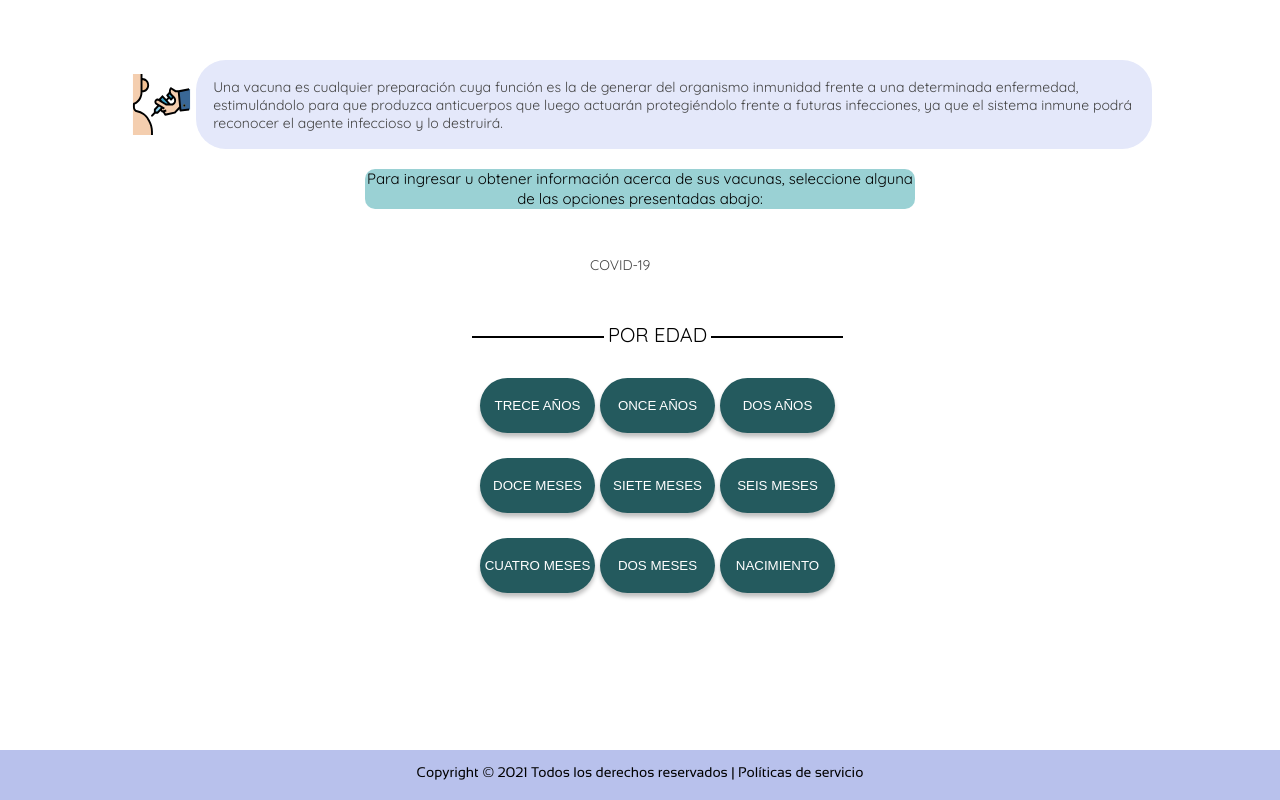
After one commit to olimpiadainformatica/olimpiadainformatica.github.io, a PHP site: page /vacunas.php in a window 1280 px wide. The commit adds this page. Run offline with PHP 8.4, Linux system fonts and the light colour scheme; some libraries are stand-ins or nearby versions; some web fonts are replaced; grey boxes are pictures that could not be loaded.

Commit message:
vacunas pop-ups

```diff
--- a/datos_clinicos.php
+++ b/datos_clinicos.php
@@ -46,7 +46,7 @@
                     <img src="src/clinicaldata/clinichistory.svg" alt="">
                     <p>Datos</p>
                 </a>
-                <a class="item_container" href="">
+                <a class="item_container" href="vacunas.php">
                     <img src="src/clinicaldata/vaccine.svg" alt="">
                     <p>Vacunas</p>
                 </a>
--- /dev/null
+++ b/scripts/pop-ups.js
@@ -0,0 +1,7 @@
+function openpopup(popUp){
+	document.getElementById(popUp).style.setProperty("display", "block");
+}
+
+function closepopup(popUp){
+	document.getElementById(popUp).style.setProperty("display", "none");
+}
--- a/vacunas.css
+++ b/style/vacunas.css
@@ -79,7 +79,7 @@ body {
   font-size: 14px;
 }
 
-#contenedorcompleto p {
+#contenedorcompleto button {
   display: block;
   width: 115px;
   height: auto;
@@ -93,4 +93,34 @@ body {
   padding: 20% 0 20% 0;
   margin: 0 10px 5% 10px;
   text-align: center;
+	border: 0;
+	cursor: pointer;
 }
+
+.pop-up {
+	display: none;
+	background-color: white;
+	position: absolute;
+}
+
+.pop-up header {
+	display: flex;
+	color: white;
+	text-align: center;
+	position: relative;
+	min-height: auto;
+	height: auto;
+	background: rgba(74, 162, 167, 0.74);
+	justify-content: center;
+  align-items: baseline;
+}
+
+.pop-up, .pop-up header {
+	width: 400px;
+	border-radius: 5px;
+}
+
+.btn-cerrar-popup {
+	width: auto !important;
+	padding: 0 !important;
+}
--- /dev/null
+++ b/vacunas.php
@@ -0,0 +1,192 @@
+<!DOCTYPE html>
+<html>
+
+<head>
+    <title> Vacunas - MedHealth</title>
+    <meta charset="UTF-8">
+    <meta name="description" content="Olimpiadas INET 2021">
+    <meta name="author" content="Acosta Soledad, Cabrera José, Mansilla Franco, Nores Mateo">
+    <meta name="viewport" content="width=device-width, initial-scale=1.0">
+
+    <link rel="stylesheet" href="style/common.css">
+    <link rel="stylesheet" href="style/header-footer.css">
+    <link rel="stylesheet" href="style/vacunas.css">
+    <link href="https://allfont.es/allfont.css?fonts=sansation-regular" rel="stylesheet" type="text/css" />
+		<link rel="stylesheet" href="https://use.fontawesome.com/releases/v5.5.0/css/all.css">
+</head>
+
+<body>
+    <main>
+        <div id="info_text">
+            <img src="style/vacuna.svg">
+                <p>
+                    Una vacuna es cualquier preparación cuya función es la de generar del organismo inmunidad
+                     frente a una determinada enfermedad, estimulándolo para que produzca anticuerpos que luego actuarán
+                     protegiéndolo frente a futuras infecciones,  ya que el sistema inmune podrá reconocer el agente infeccioso y lo destruirá.</p>
+            </div>
+            <div>
+                <p id="vacunaingreso">Para ingresar u obtener
+            información acerca de sus vacunas, seleccione alguna de las opciones presentadas abajo: </p>
+        </div>
+
+        <br>
+
+				<div id="contenedorcompleto">
+            <div></div>
+
+            <p>
+                COVID-19</p>
+
+            <br>
+
+
+            <div class="contenedor">
+                <img src="style/linea izquierda edad.svg" alt="">
+
+                <div class="edad">
+                    Por edad
+
+                </div>
+                <img src="style/linea derecha edad.svg" alt="">
+            </div>
+
+
+            <div></div>
+            <div></div>
+
+            <button onclick="openpopup('trece-años')">TRECE AÑOS</button>
+            <button onclick="openpopup('once-años')">ONCE AÑOS</button>
+            <button onclick="openpopup('dos-años')">DOS AÑOS</button>
+            <button onclick="openpopup('doce-meses')">DOCE MESES</button>
+            <button onclick="openpopup('siete-meses')">SIETE MESES</button>
+            <button onclick="openpopup('seis-meses')">SEIS MESES</button>
+            <button onclick="openpopup('cuatro-meses')">CUATRO MESES</button>
+            <button onclick="openpopup('dos-meses')">DOS MESES</button>
+            <button onclick="openpopup('nacimiento')">NACIMIENTO</button>
+
+						<div class="pop-up" id="trece-años">
+							<header>
+								<p>¿Qué vacunas recibirá mi hijo?</p>
+								<button onclick="closepopup('trece-años')" class="btn-cerrar-popup"><i class="fas fa-times"></i></button>
+							</header>
+							<ul>
+								<li>Influenza (gripe) (todos los años)</li>
+								<li>Enfermedad meningocócica</li>
+								<li>Conjugado meningocócico (MenACWY) administrado a los 16 años ( segunda dosis)</li>
+								<li>Se puede administrar meningococo del serogrupo B (MenB), preferiblemente entre los 16 y los 18 años (2 dosis)</li>
+							</ul>
+						</div>
+
+
+						<div class="pop-up" id="once-años">
+							<header>
+								<p>¿Qué vacunas recibirá mi hijo?</p>
+								<button onclick="closepopup('once-años')" class="btn-cerrar-popup"><i class="fas fa-times"></i></button>
+							</header>
+							<p>A los 11-12 años, su preadolescente debe recibir las vacunas recomendadas de forma rutinaria para protegerlo de las siguientes enfermedades:</p>
+							<ul>
+								<li>Enfermedad meningocócica (una dosis de la vacuna MenACWY)</li>
+								<li>VPH (dos dosis de vacuna)</li>
+								<li>Tétanos , difteria y tos ferina (pertusis) (una dosis de la vacuna Tdap)</li>
+								<li>Influenza (gripe) (una dosis de vacuna cada año)</li>
+							</ul>
+						</div>
+						<div class="pop-up" id="dos-años">
+							<header>
+								<p>¿Qué vacunas recibirá mi hijo?</p>
+								<button onclick="closepopup('dos-años')" class="btn-cerrar-popup"><i class="fas fa-times"></i></button>
+							</header>
+							<p>A los 2-3 años de edad, su hijo debe recibir vacunas para protegerlo de las siguientes enfermedades:</p>
+							<ul>
+								<li>Influenza (gripe) (todos los años)</li>
+							</ul>
+						</div>
+						<div class="pop-up" id="doce-meses">
+							<header>
+								<p>¿Qué vacunas recibirá mi bebé?</p>
+								<button onclick="closepopup('doce-meses')" class="btn-cerrar-popup"><i class="fas fa-times"></i></button>
+							</header>
+								<p>Entre los 12 y los 23 meses de edad, su bebé debe recibir vacunas para protegerlo de las siguientes enfermedades:</p>
+								<ul>
+									<li>Varicela (Varicela) ( 1ª dosis)</li>
+									<li>Difteria , tétanos y tos ferina (pertussis) (DTaP) (4 ª dosis)</li>
+									<li>Haemophilus influenzae b enfermedad de tipo (Hib) (4 ª dosis)</li>
+									<li>Sarampión , paperas y rubéola (MMR) ( 1ª dosis)</li>
+									<li>Polio (IPV) ( 3ª dosis)</li>
+									<li>La enfermedad neumocócica (PCV13) (4 ª dosis)</li>
+									<li>Hepatitis A (HepA) ( 1ª dosis)</li>
+									<li>Hepatitis B (HepB) (3 rd dosis entre los 6 meses y 18 meses)</li>
+									<li>Influenza (gripe) (todos los años)</li>
+								</ul>
+						</div>
+						<div class="pop-up" id="siete-meses">
+							<header>
+								<p>¿Qué vacunas recibirá mi bebé?</p>
+								<button onclick="closepopup('siete-meses')" class="btn-cerrar-popup"><i class="fas fa-times"></i></button>
+							</header>
+							<p>A los 7-11 meses de edad, su bebé debe recibir la vacuna contra la gripe para protegerlo de la siguiente enfermedad:</p>
+							<ul>
+								<li>Influenza (gripe) (todos los años)</li>
+							</ul>
+						</div>
+						<div class="pop-up" id="seis-meses">
+							<header>
+								<p>¿Qué vacunas recibirá mi bebé?</p>
+								<button onclick="closepopup('seis-meses')" class="btn-cerrar-popup"><i class="fas fa-times"></i></button>
+							</header>
+							<p>A los 6 meses de edad, su bebé debe recibir vacunas para protegerlo de las siguientes enfermedades:</p>
+							<ul>
+								<li>Difteria , tétanos y tos ferina (pertussis) (DTaP) (3 rd dosis)</li>
+								<li>Haemophilus influenzae b enfermedad de tipo (Hib) (3 rd dosis)</li>
+								<li>Polio (IPV) ( 3ª dosis)</li>
+								<li>La enfermedad neumocócica (PCV13) (3 rd dosis)</li>
+								<li>Rotavirus (RV) ( 3ª dosis)</li>
+								<li>Influenza (gripe) (todos los años)</li>
+							</ul>
+						</div>
+						<div class="pop-up" id="cuatro-meses">
+							<header>
+							<p>¿Qué vacunas recibirá mi bebé?</p>
+							<button onclick="closepopup('cuatro-meses')" class="btn-cerrar-popup"><i class="fas fa-times"></i></button>
+							</header>
+							<p>A los 4 meses, su bebé debe recibir vacunas para ayudar a protegerse contra las siguientes enfermedades:</p>
+							<ul>
+								<li>Difteria , tétanos y tos ferina (pertussis) (DTaP) ( segunda dosis)</li>
+								<li>Enfermedad por Haemophilus influenzae tipo b (Hib) ( segunda dosis)</li>
+								<li>Polio (IPV) ( 2da dosis)</li>
+								<li>Enfermedad neumocócica (PCV13) ( segunda dosis)</li>
+								<li>Rotavirus (RV) ( segunda dosis)</li>
+							</ul>
+						</div>
+						<div class="pop-up" id="dos-meses">
+							<header>
+								<p>¿Qué vacunas recibirá mi bebé?</p>
+								<button onclick="closepopup('dos-meses')" class="btn-cerrar-popup"><i class="fas fa-times"></i></button>
+							</header>
+							<p>De 1 a 2 meses, su bebé debe recibir vacunas para protegerlo de las siguientes enfermedades:</p>
+							<ul>
+								<li>Hepatitis B (HepB)  ( segunda dosis)</li>
+								<li>Difteria , tétanos y tos ferina (pertusis) (DTaP) ( 1ª dosis)</li>
+								<li>Enfermedad por Haemophilus influenzae tipo b (Hib) ( 1ª dosis)</li>
+								<li>Polio (IPV)  ( 1ª dosis)</li>
+								<li>Rotavirus (RV)   ( 1ª dosis)</li>
+							</ul>
+						</div>
+						<div class="pop-up" id="nacimiento">
+							<header>
+								<p>La primera inyección de tu bebé</p>
+								<button onclick="closepopup('nacimiento')" class="btn-cerrar-popup"><i class="fas fa-times"></i></button>
+							</header>
+							<p>Poco después del nacimiento, su bebé debe recibir la primera dosis de la vacuna para ayudar a protegerse contra la siguiente enfermedad:</p>
+							<p>Hepatitis B (HepB)  (primera dosis)</p>
+							<p>Esta vacuna actúa como una red de seguridad, reduciendo el riesgo de contraer la enfermedad de usted o de miembros de su familia que pueden no saber que están infectados con hepatitis B.</p>
+						</div>
+    </main>
+
+    <footer></footer>
+
+		<script src="scripts/pop-ups.js"></script>
+    <script src="scripts/header-footer.js"></script>
+</body>
+
+</html>
```
Also changed, not shown: vacunas.html (deleted, +0 -91 lines), style/vacuna.svg (renamed from vacuna.svg).
